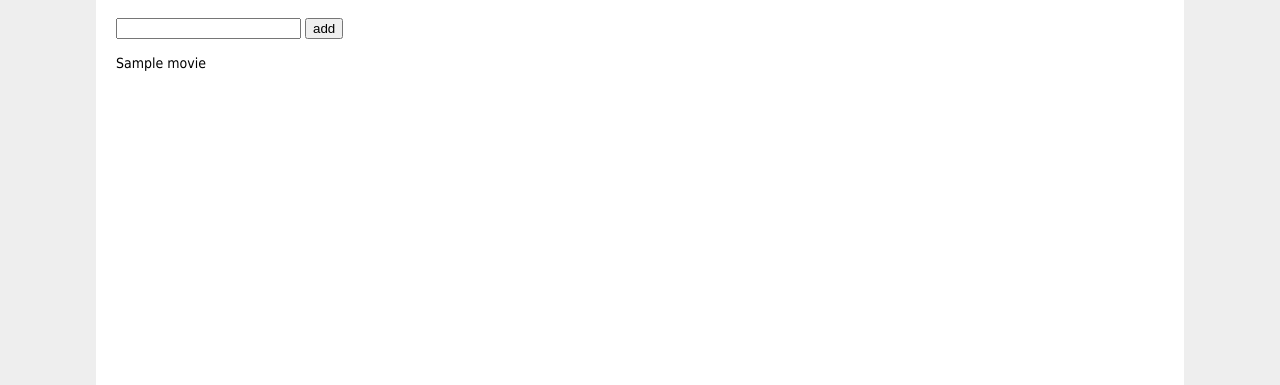
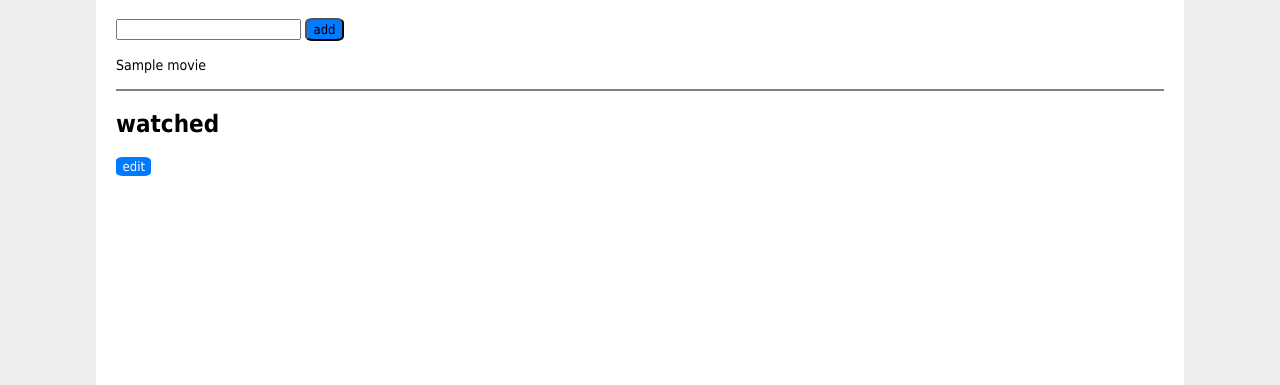
Before and after one commit to bsantanad/movies, a Flask app: template app/templates/movies.html in a window 1280 px wide. Shown: the part 35-420 px from the top of the page. Run offline with Flask 2, Linux system fonts and the light colour scheme; the template is opened without the code that fills it: most values are stand-ins (such as "Sample title", 1, 10 or a date in 2020); parts of the project's set-up code (start-up, migrations or seed data) failed here and were passed over.

Commit message:
added edit button, that redirects to endpoint
WIP

Signed-off-by: bsantanad <0211518@up.edu.mx>

```diff
--- a/app/movies.py
+++ b/app/movies.py
@@ -73,5 +73,26 @@ def add_movie():
     fsdb.set(movie, False)
     return flask.redirect(flask.url_for('movies'))
 
+@app.route('/edit', methods = ['GET'])
+@flask_login.login_required
+def edit_movie():
+    movies_d = fsdb.get_as_dict()
+    tmp = []
+    for movie, _ in movies_d.items():
+        tmp.append(movie)
+    return flask.render_template('edit.html', movies = tmp)
+
+@app.route('/apple-touch-icon.png', methods = ['GET'])
+def apple_touch():
+    '''
+    pretty sure there is a better way to do this
+    '''
+    return flask.send_from_directory(
+        os.path.join(app.root_path, 'static'),
+        'movies.png',
+        mimetype='image/png'
+    )
+
+
 if __name__=="__main__":
     app.run(debug=True, host='0.0.0.0')
--- a/app/static/css/main.css
+++ b/app/static/css/main.css
@@ -31,6 +31,11 @@ div {
     margin: 0 20px;
 }
 
+#watched {
+    color: black;
+    margin: 0;
+}
+
 .new_bttn {
     font-family: Tahoma, Verdana, Segoe, sans-serif;
     color: #eeeeee;
@@ -38,3 +43,21 @@ div {
     padding: 0.3em 1em;
     border-radius: 0.5em;
 }
+
+.fake_bttn {
+    outline: none;
+    font-family: Tahoma, Verdana, Segoe, sans-serif;
+    font-weight: normal;
+    font-size: small;
+    background-color: rgb(0, 122, 255);
+    #background-color: #1b998b;
+    border-radius: 20%;
+    padding: .15em .5em;
+}
+
+hr {
+    height: 2px;
+    border-width: 0;
+    color: #313638;
+    background-color: #313638
+}
--- a/app/templates/movies.html
+++ b/app/templates/movies.html
@@ -8,12 +8,17 @@
 <br>
 <form action="/movies/add" method='post'>
     <input required="required" type="text" id="movie" name="movie">
-    <button type="submit">add</button>
+    <button class="fake_bttn" type="submit">add</button>
 </form>
 {% for movie in movies %}
 <p>
     <span> {{movie}} </span>
 </p>
 {% endfor %}
+<div id="watched">
+    <hr style="height:2px;border-width:0;color:gray;background-color:gray">
+    <h2> watched </h2>
+    <a href="/edit" class="fake_bttn">edit</a>
+</div>
 </div>
 {% endblock %}
```
Also changed, not shown: app/templates/edit.html (added, +14 -0 lines).
